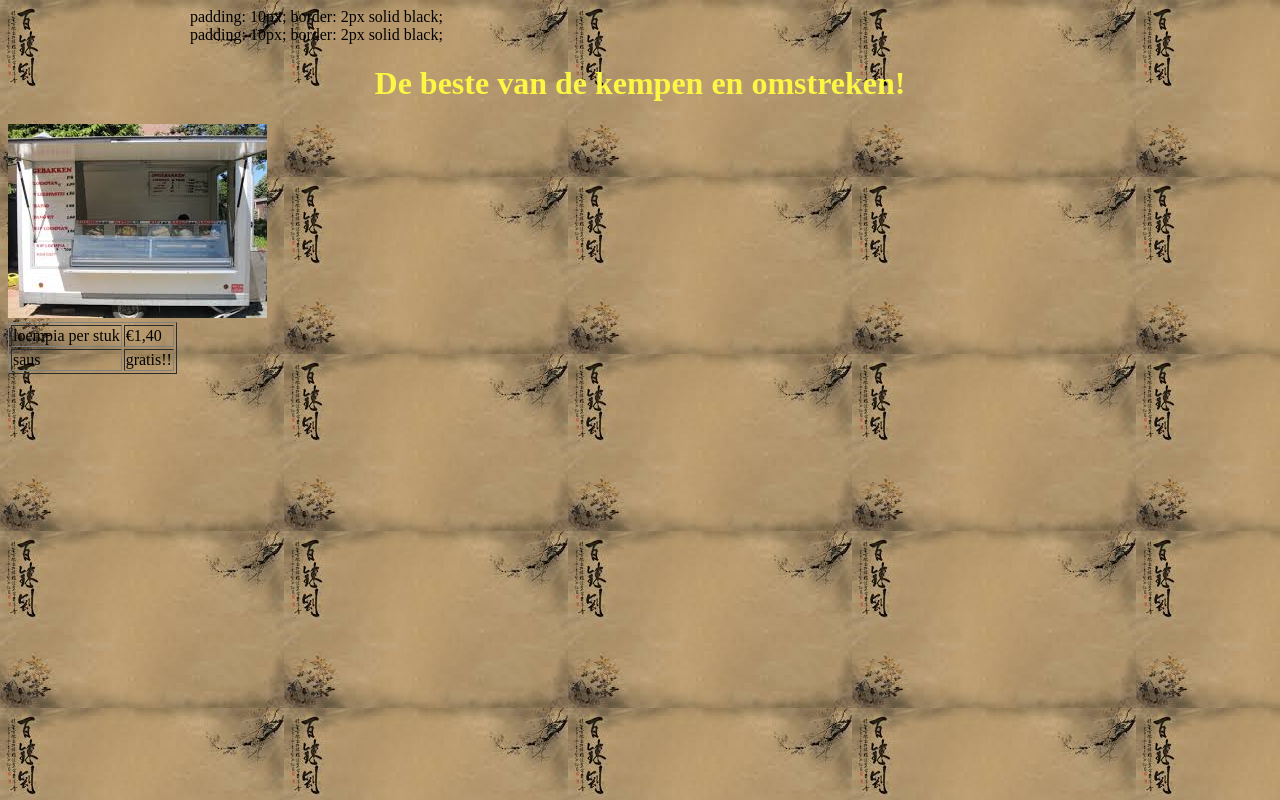
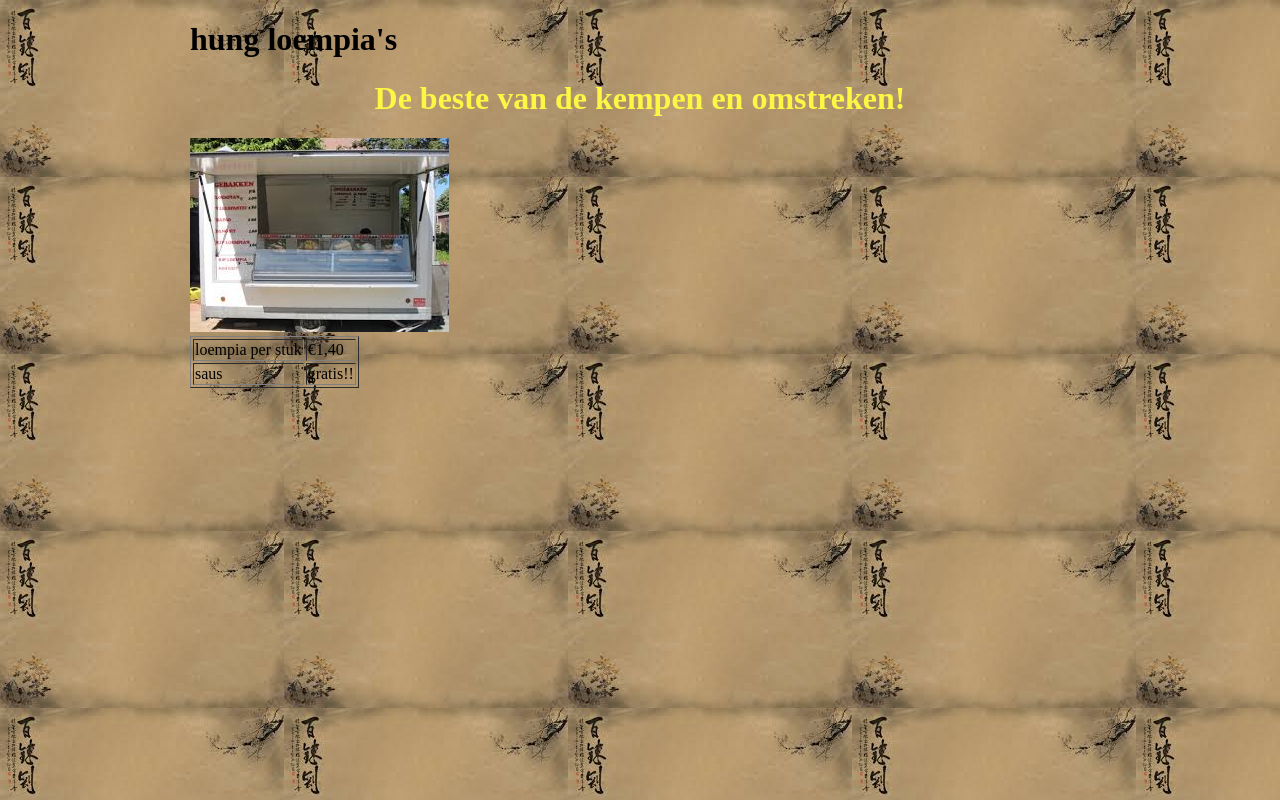
Before and after one commit to Brandon040/Brandon040.github.io, a plain HTML site: page index.html in a window 1280 px wide. Drawn offline with Linux system fonts and the light colour scheme.

Commit message:
Update index.html

```diff
--- a/index.html
+++ b/index.html
@@ -7,17 +7,8 @@
      <body>
 
           <div id="wrapper">
-        <header> padding: 10px;
-              border: 2px solid black;
-            </header>
-            <nav> </nav>
-            <main> </main>
-            <footer> padding: 10px;
-              border: 2px solid black;
-            </footer>
-      </div>
-
-     <h1 style="color:#fcf644;text-align:center;">De beste van de kempen en omstreken!</h1>
+                <header> <h1>hung loempia's</h1> </header>
+                  <main> <h1 style="color:#fcf644;text-align:center;">De beste van de kempen en omstreken!</h1>
                       <img src="loempiakraampje.jpg" alt="loempiakraampje.jpg">
 
                            <table border="1" ''>
@@ -30,6 +21,7 @@
                                   <td>gratis!!</td>
                                 </tr>
                            </table>
-
+                 </main>
+         </div>
       </body>
 </html>
```
Lines whose indentation alone changed are shown as unchanged.
